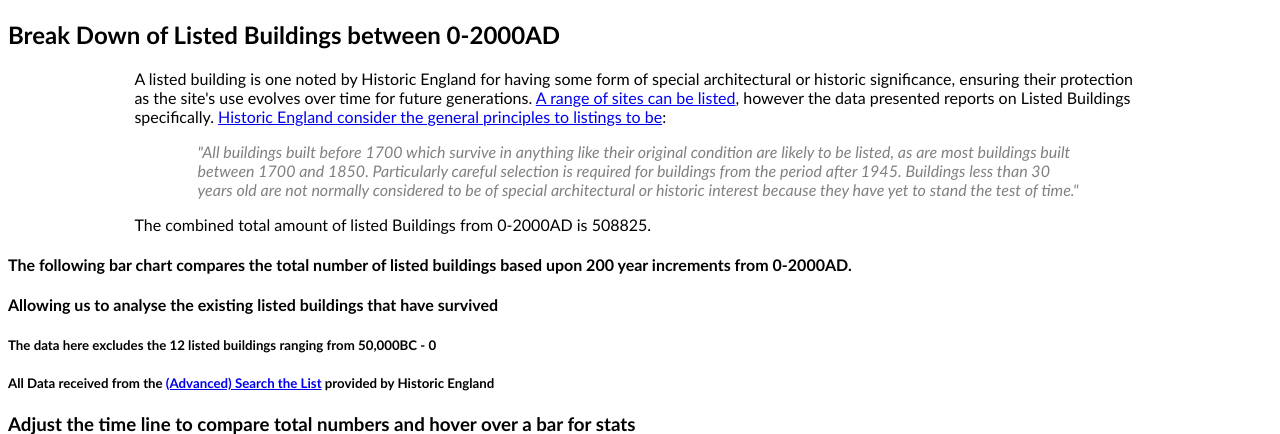
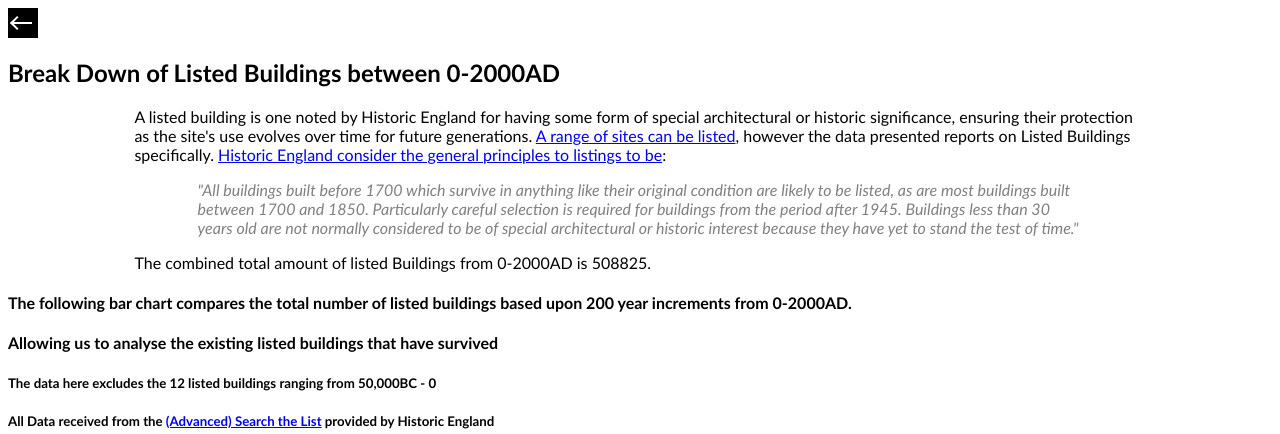
Before and after one commit to JOJAH/listedBuildings, a Flask app: page / in a window 1280 px wide. Shown: the top 434 px of the page. Run offline with Flask 2, Linux system fonts and the light colour scheme; data comes from the database, SQL or seed files in the repository.

Commit message:
added back button to jojah.onrender.com

```diff
--- a/my_db_app/templates/home.html
+++ b/my_db_app/templates/home.html
@@ -135,10 +135,92 @@ polyline{
   stroke-width: 2px;
   fill: none;
 }
+#arrow{
+background-color: #000;
+  position:relative;
+  width:30px;
+  height: 30px;
+  cursor:pointer;
+/*   border:solid 1px white; */
+  transition:0.5s;
+  overflow:hidden;
+}
 
+#arrow:hover{
+/*  animation:borderAni 5s cubic-bezier(0, 0.6, 1, 0.4); */
+      border:solid 2px white;
+    border-radius:50%;
+}
+#arrow:after{
+  position:absolute;
+  display:block;
+  content:"";
+  color:white;
+  width: 20px;
+  height: 15px;
+/*   border:solid 1px;  */
+  top:-1px;
+  border-bottom:solid 2px;
+  transform:translatex(4px);
+}
+
+#arrow:before{
+  position:absolute;
+  display:block;
+  content:"";
+  color:white;
+  width: 8px;
+  height: 8px;
+/*   border:solid 1px;  */
+  border-top:solid 2px;
+  border-left:solid 2px;
+  top:50%;
+  left:2px;
+  transform-origin:0% 0%;
+  transform:rotatez(-45deg);
+
+}
+#arrow:hover:before{
+ animation: aniArrow01 1s cubic-bezier(0, 0.6, 1, 0.4) infinite 0.5s;
+}
+
+#arrow:hover:after{
+ animation: aniArrow02 1s cubic-bezier(0, 0.6, 1, 0.4) infinite 0.5s;
+}
+
+
+@keyframes aniArrow01 {
+  0% {
+    transform:rotatez(-45deg) translateY(30px) translateX(30px);
+  }
+  100% {
+    transform: rotatez(-45deg) translateY(-35px) translateX(-35px);
+  }
+}
+
+
+@keyframes aniArrow02 {
+  0% {
+    transform:translateX(45px);
+  }
+  100% {
+    transform:translateX(-44px);
+  }
+}
+
+@keyframes borderAni{
+   0% {
+    border:solid 2px white;
+  }
+  100% {
+    border:solid 2px white;
+    border-radius:50%;
+  }
+}
 </style>
 
 <body>
+  <a href="https://jojah.onrender.com/"><div id="arrow"></div></a>
   <h2>Break Down of Listed Buildings between 0-2000AD</h2>
   <p id = "list_explain_p">A listed building is one noted by Historic England for having some form of special architectural or historic significance, ensuring their protection as the site's use evolves over time for future generations.&nbsp;<a href="https://historicengland.org.uk/listing/what-is-designation/">A range of sites can be listed</a>, however the data presented reports on Listed Buildings specifically. <a href="https://historicengland.org.uk/listing/what-is-designation/listed-buildings/"> Historic England consider the general principles to listings to be</a>: </p>
   <p id = "list_explain_p2">"All buildings built before 1700 which survive in anything like their original condition are likely to be listed, as are most buildings built between 1700 and 1850. Particularly careful selection is required for buildings from the period after 1945. Buildings less than 30 years old are not normally considered to be of special architectural or historic interest because they have yet to stand the test of time."</p>
@@ -416,11 +498,7 @@ var data10 = [{group: "0-200", value: parseInt("{{listedBuildingList[0]}}"), gra
 
 
   function update(data){
-
-
-
     var groups = d3.map(data,function(d){return(d.value)})
-
 
     x.domain(data.map(function(d) { return d.group; }))
     xAxis.call(d3.axisBottom(x))
```
